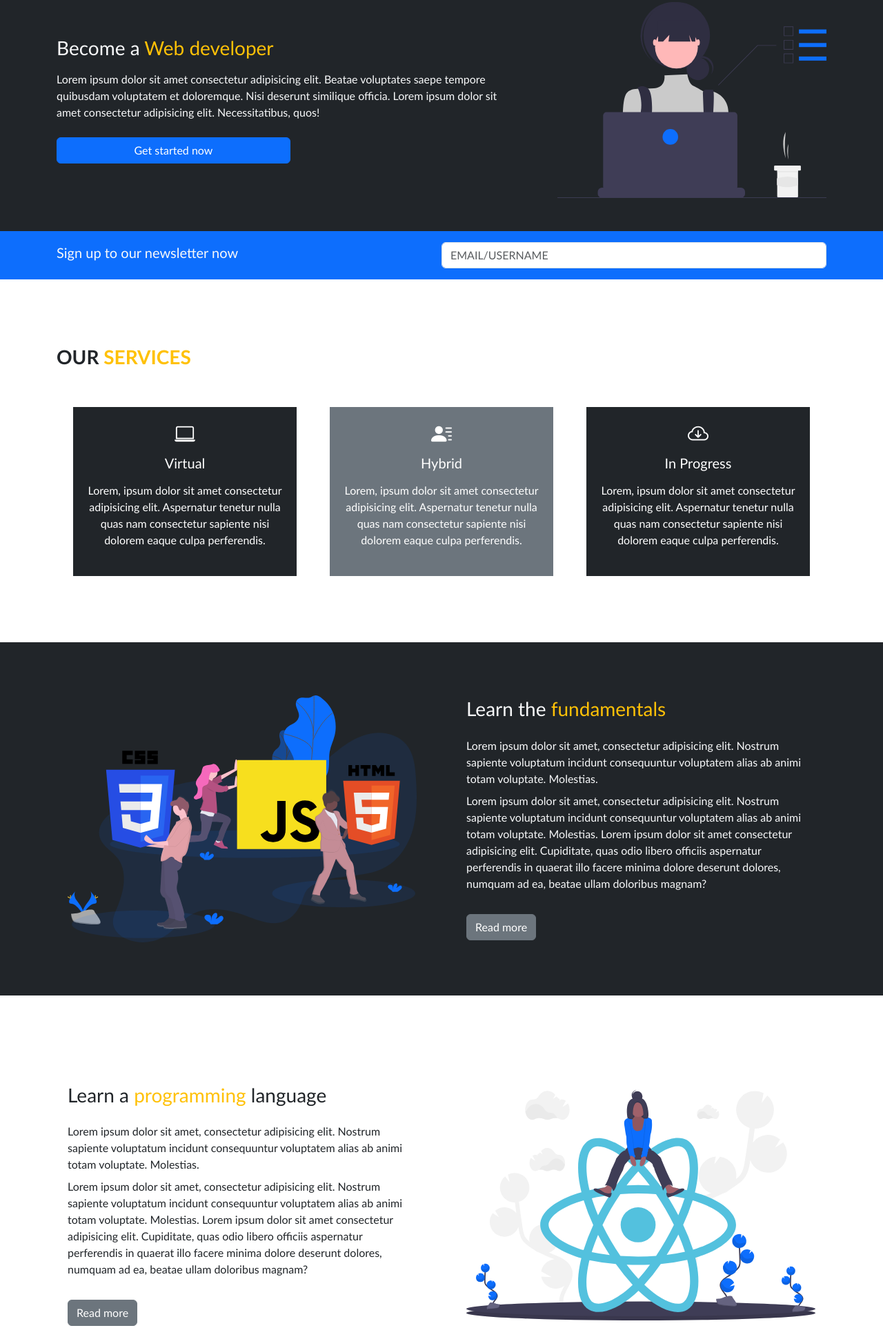
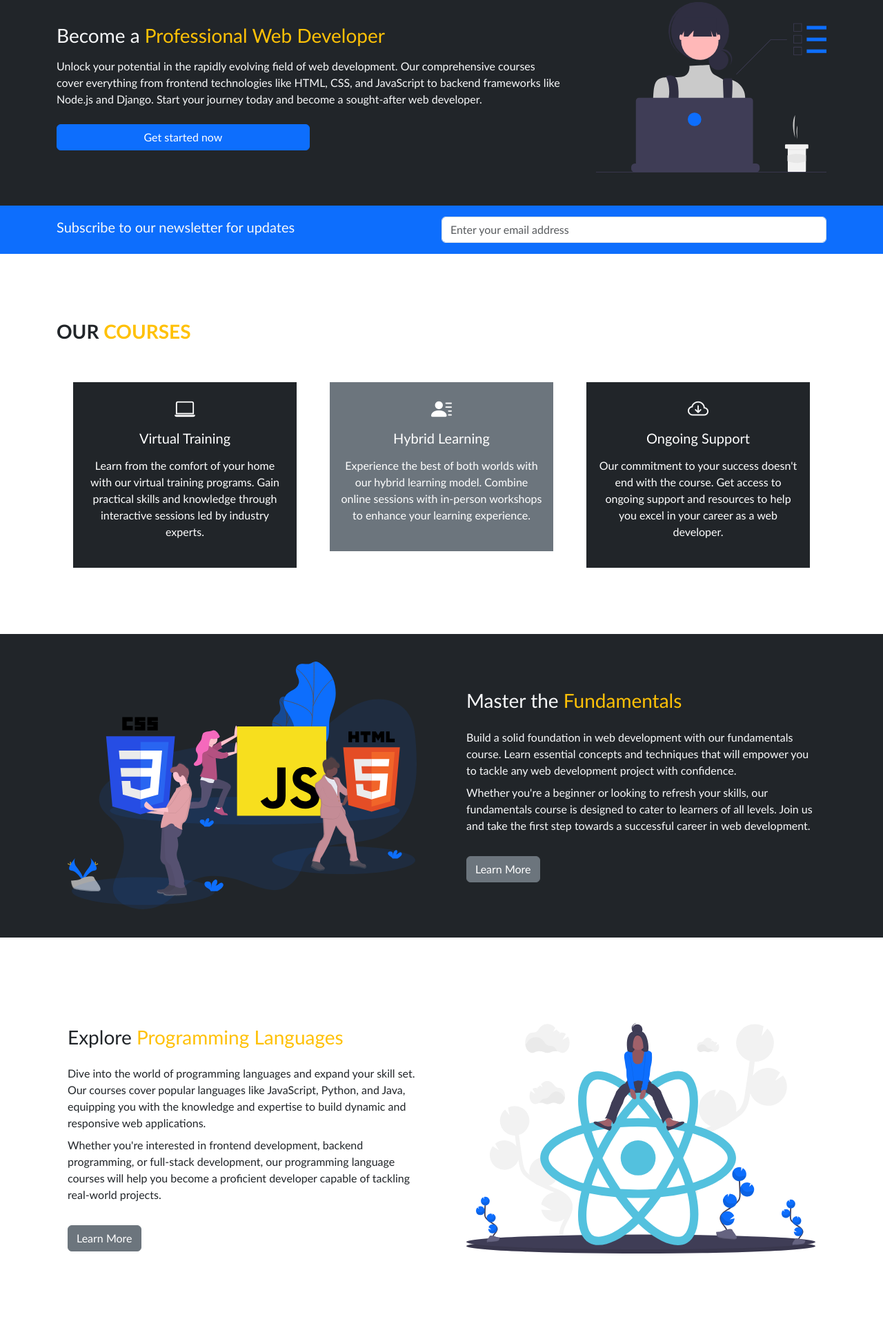
Before and after one commit to AbdulsalamWariz/bootstrap, a plain HTML site: page index.html in a window 1280 px wide. Shown: the part 123-2048 px from the top of the page at 69% size. Drawn offline with nearby package versions, Linux system fonts and the light colour scheme.

Commit message:
Update index.html
added real text

```diff
--- a/index.html
+++ b/index.html
@@ -5,8 +5,8 @@
     <meta http-equiv="X-UA-Compatible" content="IE=edge" />
     <meta name="viewport" content="width=device-width, initial-scale=1.0" />
     <style>
-      *{
-       overflow-x: hidden;
+      * {
+        overflow-x: hidden;
       }
     </style>
     <title>Document</title>
@@ -56,8 +56,6 @@
       </div>
     </nav>
     <!-- Navbar end  -->
-
-
     <div class="showcase bg-dark text-light">
       <div
         class="container d-flex justify-content-around align-items-center py-5"
@@ -65,13 +63,14 @@
         <div class="left mx-3 mx-md-0">
           <h1 class="fs-3 text-center text-md-start">
             Become a
-            <span class="text-warning"> Web developer </span>
+            <span class="text-warning"> Professional Web Developer </span>
           </h1>
           <p class="py-2 text-center text-md-start">
-            Lorem ipsum dolor sit amet consectetur adipisicing elit. Beatae
-            voluptates saepe tempore quibusdam voluptatem et doloremque. Nisi
-            deserunt similique officia. Lorem ipsum dolor sit amet consectetur
-            adipisicing elit. Necessitatibus, quos!
+            Unlock your potential in the rapidly evolving field of web
+            development. Our comprehensive courses cover everything from
+            frontend technologies like HTML, CSS, and JavaScript to backend
+            frameworks like Node.js and Django. Start your journey today and
+            become a sought-after web developer.
           </p>
           <div class="d-flex d-md-block justify-content-center">
             <button type="button" class="btn btn-primary w-50 w-md-25 fs-6">
@@ -83,7 +82,7 @@
           <img
             src="images/showcase.svg"
             class="w-100 mx-5 d-none d-md-block"
-            alt=""
+            alt="Professional Web Developer Showcase"
           />
         </div>
       </div>
@@ -93,21 +92,21 @@
       <div
         class="container py-3 text-light d-flex flex-column flex-md-row justify-content-between align-items-center"
       >
-        <h1 class="fs-5 mx-2 mx-md-0">Sign up to our newsletter now</h1>
+        <h1 class="fs-5 mx-2 mx-md-0">
+          Subscribe to our newsletter for updates
+        </h1>
         <input
           class="form-control form-control-md w-50"
-          type="text"
-          placeholder="EMAIL/USERNAME"
+          type="email"
+          placeholder="Enter your email address"
         />
       </div>
     </div>
 
-
-
     <div class="cards container py-5">
       <div class="my-5">
         <h5 class="fs-3 font-bold text-uppercase services-header">
-          Our <span class="text-warning">Services</span>
+          Our <span class="text-warning">Courses</span>
         </h5>
       </div>
       <div class="row justify-content-between g-5 mx-auto">
@@ -116,11 +115,11 @@
             class="d-flex bg-dark p-3 justify-content-center align-items-center flex-column mx-auto"
           >
             <i class="bi bi-laptop text-white" style="font-size: 30px"> </i>
-            <h3 class="fs-5 mt-2 text-white">Virtual</h3>
+            <h3 class="fs-5 mt-2 text-white">Virtual Training</h3>
             <p class="text-center py-2 text-white">
-              Lorem, ipsum dolor sit amet consectetur adipisicing elit.
-              Aspernatur tenetur nulla quas nam consectetur sapiente nisi
-              dolorem eaque culpa perferendis.
+              Learn from the comfort of your home with our virtual training
+              programs. Gain practical skills and knowledge through interactive
+              sessions led by industry experts.
             </p>
           </div>
         </div>
@@ -133,11 +132,11 @@
               style="font-size: 30px"
             >
             </i>
-            <h3 class="fs-5 mt-2 text-white">Hybrid</h3>
+            <h3 class="fs-5 mt-2 text-white">Hybrid Learning</h3>
             <p class="text-center py-2 text-white">
-              Lorem, ipsum dolor sit amet consectetur adipisicing elit.
-              Aspernatur tenetur nulla quas nam consectetur sapiente nisi
-              dolorem eaque culpa perferendis.
+              Experience the best of both worlds with our hybrid learning model.
+              Combine online sessions with in-person workshops to enhance your
+              learning experience.
             </p>
           </div>
         </div>
@@ -150,11 +149,11 @@
               style="font-size: 30px"
             >
             </i>
-            <h3 class="fs-5 mt-2 text-white">In Progress</h3>
+            <h3 class="fs-5 mt-2 text-white">Ongoing Support</h3>
             <p class="text-center py-2 text-white">
-              Lorem, ipsum dolor sit amet consectetur adipisicing elit.
-              Aspernatur tenetur nulla quas nam consectetur sapiente nisi
-              dolorem eaque culpa perferendis.
+              Our commitment to your success doesn't end with the course. Get
+              access to ongoing support and resources to help you excel in your
+              career as a web developer.
             </p>
           </div>
         </div>
@@ -163,58 +162,64 @@
 
     <div class="fundamentals my-5 py-3 bg-dark text-light">
       <div class="row justify-content-center align-items-center p-3 gap-5">
-        <img src="images/fundamentals.svg" alt="" class="col-md-5" />
+        <img
+          src="images/fundamentals.svg"
+          alt="Learn the Fundamentals"
+          class="col-md-5"
+        />
 
         <div class="col-md-5 my-5">
           <h4 class="mb-4 text-center text-md-start fs-3">
-            Learn the <span class="text-warning">fundamentals</span>
+            Master the <span class="text-warning">Fundamentals</span>
           </h4>
           <p class="mb-2 fs-6 text-center text-md-start">
-            Lorem ipsum dolor sit amet, consectetur adipisicing elit. Nostrum
-            sapiente voluptatum incidunt consequuntur voluptatem alias ab animi
-            totam voluptate. Molestias.
+            Build a solid foundation in web development with our fundamentals
+            course. Learn essential concepts and techniques that will empower
+            you to tackle any web development project with confidence.
           </p>
           <p class="mb-2 fs-6 text-center text-md-start">
-            Lorem ipsum dolor sit amet, consectetur adipisicing elit. Nostrum
-            sapiente voluptatum incidunt consequuntur voluptatem alias ab animi
-            totam voluptate. Molestias. Lorem ipsum dolor sit amet consectetur
-            adipisicing elit. Cupiditate, quas odio libero officiis aspernatur
-            perferendis in quaerat illo facere minima dolore deserunt dolores,
-            numquam ad ea, beatae ullam doloribus magnam?
+            Whether you're a beginner or looking to refresh your skills, our
+            fundamentals course is designed to cater to learners of all levels.
+            Join us and take the first step towards a successful career in web
+            development.
           </p>
 
           <div class="d-flex d-md-block justify-content-center">
-            <button class="btn btn-secondary mt-4">Read more</button>
+            <button class="btn btn-secondary mt-4">Learn More</button>
           </div>
         </div>
       </div>
     </div>
+
     <div class="fundamentals my-5 py-3">
       <div class="row justify-content-center align-items-center p-3 gap-5">
         <div class="col-md-5 my-5">
           <h4 class="mb-4 text-center text-md-start fs-3">
-            Learn a <span class="text-warning">programming</span> language
+            Explore <span class="text-warning">Programming Languages</span>
           </h4>
           <p class="mb-2 fs-6 text-center text-md-start">
-            Lorem ipsum dolor sit amet, consectetur adipisicing elit. Nostrum
-            sapiente voluptatum incidunt consequuntur voluptatem alias ab animi
-            totam voluptate. Molestias.
+            Dive into the world of programming languages and expand your skill
+            set. Our courses cover popular languages like JavaScript, Python,
+            and Java, equipping you with the knowledge and expertise to build
+            dynamic and responsive web applications.
           </p>
           <p class="mb-2 fs-6 text-center text-md-start">
-            Lorem ipsum dolor sit amet, consectetur adipisicing elit. Nostrum
-            sapiente voluptatum incidunt consequuntur voluptatem alias ab animi
-            totam voluptate. Molestias. Lorem ipsum dolor sit amet consectetur
-            adipisicing elit. Cupiditate, quas odio libero officiis aspernatur
-            perferendis in quaerat illo facere minima dolore deserunt dolores,
-            numquam ad ea, beatae ullam doloribus magnam?
+            Whether you're interested in frontend development, backend
+            programming, or full-stack development, our programming language
+            courses will help you become a proficient developer capable of
+            tackling real-world projects.
           </p>
 
           <div class="d-flex d-md-block justify-content-center">
-            <button class="btn btn-secondary mt-4">Read more</button>
+            <button class="btn btn-secondary mt-4">Learn More</button>
           </div>
         </div>
 
-        <img src="images/react.svg" alt="" class="col-md-5" />
+        <img
+          src="images/react.svg"
+          alt="Learn Programming Languages"
+          class="col-md-5"
+        />
       </div>
     </div>
 
@@ -237,7 +242,7 @@
                 aria-expanded="false"
                 aria-controls="flush-collapseOne"
               >
-                What are our core values?
+                What are the prerequisites for enrolling in your courses?
               </button>
             </h2>
             <div
@@ -246,9 +251,11 @@
               data-bs-parent="#accordionFlushExample"
             >
               <div class="accordion-body">
-                Placeholder content for this accordion, which is intended to
-                demonstrate the <code>.accordion-flush</code> class. This is the
-                first item's accordion body.
+                To enroll in our courses, you don't need any prior experience in
+                web development. Our programs are designed to cater to learners
+                of all levels, from beginners to experienced professionals.
+                However, having a basic understanding of programming concepts
+                and familiarity with computer systems will be beneficial.
               </div>
             </div>
           </div>
@@ -262,7 +269,7 @@
                 aria-expanded="false"
                 aria-controls="flush-collapseTwo"
               >
-                How do you contact us?
+                Do you offer any financial assistance or scholarships?
               </button>
             </h2>
             <div
@@ -271,10 +278,11 @@
               data-bs-parent="#accordionFlushExample"
             >
               <div class="accordion-body">
-                Placeholder content for this accordion, which is intended to
-                demonstrate the <code>.accordion-flush</code> class. This is the
-                second item's accordion body. Let's imagine this being filled
-                with some actual content.
+                Yes, we offer financial assistance and scholarships to eligible
+                candidates. We believe that everyone should have access to
+                quality education regardless of their financial situation.
+                Please contact our admissions team for more information on
+                available options and how to apply.
               </div>
             </div>
           </div>
@@ -288,7 +296,7 @@
                 aria-expanded="false"
                 aria-controls="flush-collapseThree"
               >
-                Where is our main office
+                Can I access course materials after completing the program?
               </button>
             </h2>
             <div
@@ -297,12 +305,11 @@
               data-bs-parent="#accordionFlushExample"
             >
               <div class="accordion-body">
-                Placeholder content for this accordion, which is intended to
-                demonstrate the <code>.accordion-flush</code> class. This is the
-                third item's accordion body. Nothing more exciting happening
-                here in terms of content, but just filling up the space to make
-                it look, at least at first glance, a bit more representative of
-                how this would look in a real-world application.
+                Yes, you will have lifetime access to course materials even
+                after completing the program. We believe in providing ongoing
+                support to our students to help them succeed in their careers.
+                You can revisit the content at any time to refresh your
+                knowledge or reference it for future projects.
               </div>
             </div>
           </div>
@@ -314,7 +321,7 @@
       style="margin-top: 100px"
       class="py-3 d-flex justify-content-center bg-dark text-light"
     >
-      &copy; My website
+      &copy; 2024 Professional Development Training Company
     </div>
 
     <script
```
